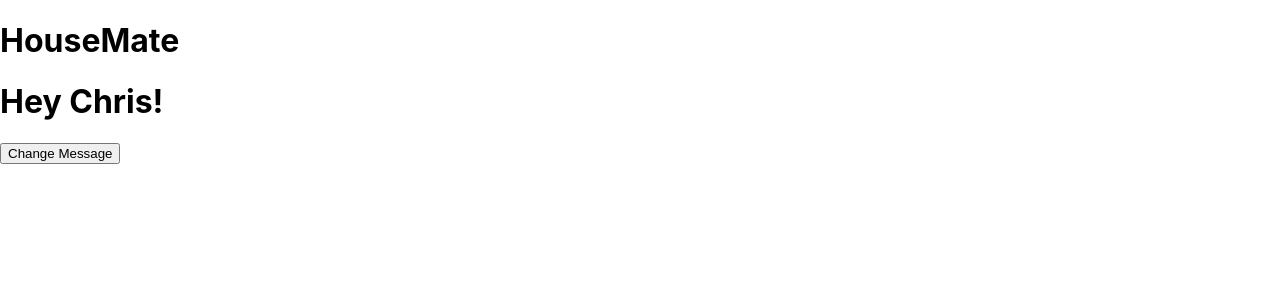
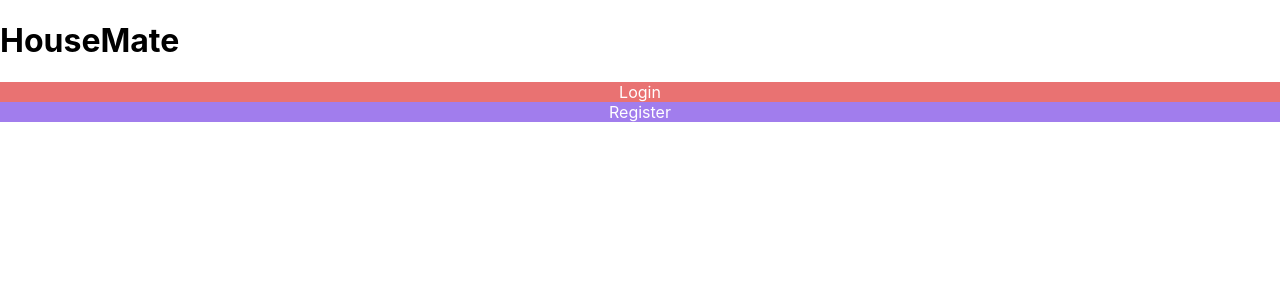
Before and after one commit to cxjohn/HouseMate, a React (Create React App) app in the folder client/: page / in a window 1280 px wide. Shown: the top 300 px of the page. Built offline with nearby package versions, Linux system fonts and the light colour scheme.

Commit message:
display login form

```diff
--- a/client/package.json
+++ b/client/package.json
@@ -6,6 +6,7 @@
     "@testing-library/jest-dom": "^5.11.4",
     "@testing-library/react": "^11.1.0",
     "@testing-library/user-event": "^12.1.10",
+    "classnames": "^2.2.6",
     "react": "^17.0.1",
     "react-dom": "^17.0.1",
     "react-scripts": "4.0.0",
@@ -36,6 +37,6 @@
     ]
   },
   "devDependencies": {
-    "node-sass": "^5.0.0"
+    "node-sass": "^4.14.1"
   }
 }
--- a/client/src/App.js
+++ b/client/src/App.js
@@ -1,37 +1,62 @@
 import { useState, useEffect } from 'react'
 import './App.css';
-import Message from './components/Message'
+// import Message from './component/Message'
+import AuthBar from './components/AuthBar';
+import LoginForm from './components/LoginForm';
+import RegisterForm from './components/RegisterForm';
 
 // hardcoded data
 // const msg = "Hey Chris!";
 // const anothermsg ="Hey Sean!";
 
 function App() {
-  let [msg, setMsg] = useState("Hey Chris!");
-  let [count, setCount] = useState(0); // initialize count = 0
 
-  useEffect(() => {
-    setCount(prev => prev + 1)
-    console.log("running effect")
-  }, [msg]); // has dependency on state of msg
+  let [loginForm, setLoginForm] = useState(null);
 
-  function changeMessage() {
-    if (count % 2 !== 0) {
-      setMsg("Hey Sean!")
-      // setCount(prev => prev + 1
+  const displayForm = () => {
+    console.log("clicked")
+    setLoginForm("anything")
+    // return (
+        {/* <LoginForm/> */}
+    // )
+  };
+
+  const display = () => {
+    if (loginForm) {
+      return <LoginForm />
     } else {
-      setMsg("Hey Chris!")
-      // setCount(prev => prev + 1)
+      return <>
+              <AuthBar login onClick={() => displayForm()}>Login</AuthBar>
+              <AuthBar register onClick={displayForm}>Register</AuthBar>
+             </>
     }
 
-  };
+  }
+
 
   return (
     <div>
-    <h1>HouseMate</h1>
-    <Message text1={msg} sean={changeMessage}/>
+    <header>
+      <h1>HouseMate</h1>
+    </header>
+    <body>
+
+    <main>
+      {/* {loginForm && <LoginForm /> } */}
+      {/* <AuthBar login onClick={() => displayForm()}>Login</AuthBar> */}
+      {/* <AuthBar register onClick={displayForm}>Register</AuthBar> */}
+      {display()}
+    </main>
+    </body>
+
     </div>
-)
+  )
+
 };
 
 export default App;
+
+// let [count, setCount] = useState(0); // initialize count = 0
+// let [msg, setMsg] = useState("Hey Chris!");
+// {/* <Message text1={msg} sean={changeMessage}/> */}
+// {/*  */}
--- /dev/null
+++ b/client/src/components/AuthBar.jsx
@@ -0,0 +1,37 @@
+// login and registration buttons basically
+import './AuthBar.scss';
+import classnames from 'classnames';
+
+function AuthBar(props) {
+
+  const authClass = classnames(
+    // "auth_bar",
+    { 'auth_bar_login': props.login, 'auth_bar_register': props.register }
+    );
+    // const buttonClass = classnames("button", { 'button--confirm': props.confirm, 'button--danger': props.danger })
+
+    // return <button disabled={props.disabled} onClick={props.onClick} className={buttonClass}>{props.children}</button>;
+
+  console.log(props)
+  return (
+  <section className="auth_bar" onClick={props.onClick}>
+    {/* <span className={`auth_bar_${props.name.toLowerCase()}`}>{props.name}</span> */}
+    <span className={authClass}>{props.children}</span>
+  </section>
+  )
+};
+
+export default AuthBar;
+
+
+{/* <Switch className={`mySwitch-${color}` ... /> */}
+
+// .mySwitch {
+//   &-black {
+//     background-color: black;
+//   }
+
+//   &-yellow {
+//     background-color: yellow;
+//   }
+// }
--- /dev/null
+++ b/client/src/components/AuthBar.scss
@@ -0,0 +1,16 @@
+.auth_bar {
+  display: flex;
+  flex-direction: column;
+  justify-content: center;
+  text-align: center;
+  color: white;
+
+
+  .auth_bar_login {
+    background-color: #E97272
+  }
+
+  .auth_bar_register {
+    background-color: #A17DED
+  }
+}
--- /dev/null
+++ b/client/src/components/LoginForm.jsx
@@ -0,0 +1,40 @@
+import { useState } from 'react';
+
+function LoginForm (props) {
+
+  console.log("login form")
+//   const [state , setState] = useState({
+//     email : "",
+//     password : ""
+// })
+// const handleChange = (e) => {
+//     const {id , value} = e.target
+//     setState(prevState => ({
+//         ...prevState,
+//         [id] : value
+//     }))
+//   }
+  return(
+  <div>
+    <form>
+    <input type="email"
+    className="form-control"
+    id="email"
+    placeholder="Enter email"
+   // value={state.email}
+   // onChange={handleChange}
+    />
+    <input type="password"
+     className="form-control"
+     id="password"
+     placeholder="Password"
+    // value={state.password}
+    // onChange={handleChange}
+    />
+    <button type='submit'>Login</button>
+    </form>
+</div>
+  )
+};
+
+export default LoginForm;
--- /dev/null
+++ b/client/src/components/RegisterForm.jsx
@@ -0,0 +1,50 @@
+// Form for registration
+
+function RegisterForm (props) {
+
+//   const handleSubmitClick = (e) => {
+//     e.preventDefault();
+//     if(state.password === state.confirmPassword) {
+//         sendDetailsToServer()
+//     } else {
+//         props.showError('Passwords do not match');
+//     }
+// }
+
+
+  return(
+    // <div></div>
+    // <h3>Register Form</h3>
+
+    <form>
+      <input className='firstName' placeholder='First Name' />
+      <input className='lastName' placeholder='Last Name' />
+      <input className='email' type='email' placeholder='Email' />
+      <input className='password' type='password' placeholder='Password' />
+      <input className='password' type='password' placeholder='Confirm Password' />
+
+      <button type='submit'>Register</button>
+
+    </form>
+  )
+
+};
+
+export default RegisterForm;
+
+// export default function App() {
+//   const { register, handleSubmit } = useForm();
+//   const onSubmit = data => console.log(data);
+
+//   return (
+//     <form onSubmit={handleSubmit(onSubmit)}>
+//       <input name="firstName" ref={register} />
+//       <select name="gender" ref={register}>
+//         <option value="female">female</option>
+//         <option value="male">male</option>
+//         <option value="other">other</option>
+//       </select>
+//       <input type="submit" />
+//     </form>
+//   );
+// }
```
Also changed, not shown: client/src/App.jsx (deleted, +0 -37 lines), client/src/components/FormBar.jsx (deleted), client/src/components/LoginForm.scss (added), client/src/components/RegisterForm.scss (added), 2 other files (tests, documents, lock files or other folders).
